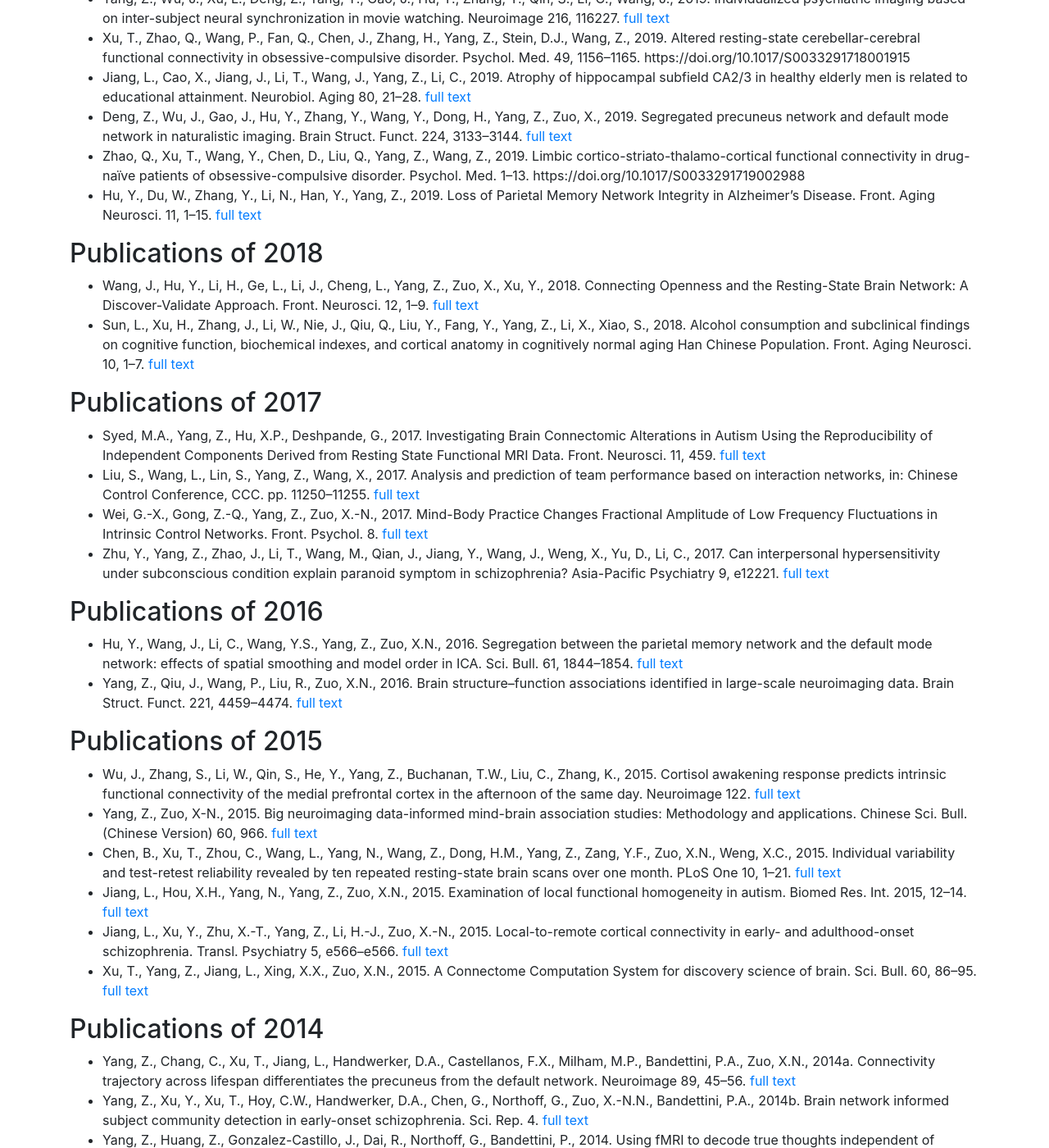
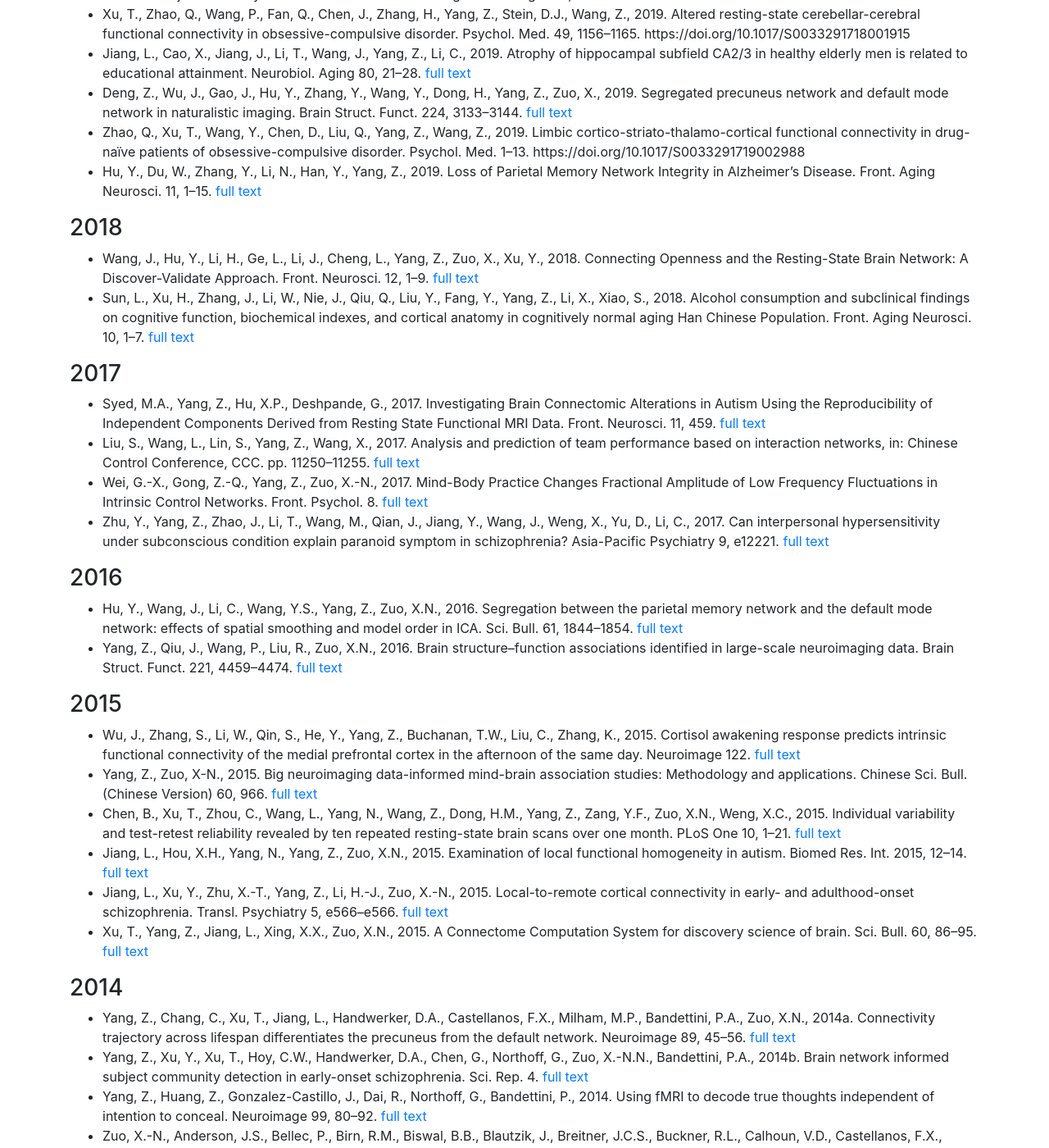
Before and after one commit to PHI-group/phi-group.github.io, a Jekyll site: the page built from publications.md, in a window 1280 px wide and 1400 px high, scrolled down 3875 px. Shown: the whole window at 82% size. Built offline with Jekyll 4.4.1, drawn with Linux system fonts in a browser that asks for light colours; some of the changed text lies outside the part shown.

Commit message:
adjusted format of publication page

```diff
--- a/publications.md
+++ b/publications.md
@@ -2,7 +2,7 @@
 layout: default
 title: Publications
 ---
-# Publication Highlights
+## Publication Highlights
 <div class="publication-card-columns">
     {% comment %}
     Sort the publications by date, putting those without dates last
@@ -15,8 +15,8 @@ title: Publications
 </div>
 
 ***
-# Publication list
-## Publications of 2020
+## Publication list
+### 2020
 - Gao, J., Chen, G., Wu, J., Wang, Y., Hu, Y., Xu, T., Zuo, X., Yang, Z., 2020. Reliability map of individual differences reflected in inter-subject correlation in naturalistic imaging. Neuroimage 223, 117277. [full text](https://doi.org/10.1016/j.neuroimage.2020.117277)
 - Cheng, W., Zhang, F., Liu, Z., Zhang, H., Lyu, Y., Xu, H., Hua, Y., Gu, J., Yang, Z., Liu, J., 2020. A psychological health support scheme for medical teams in COVID-19 outbreak and its effectiveness. Gen. Psychiatry 33, e100288. [full text](https://doi.org/10.1136/gpsych-2020-100288)
 - Guo, Q., Hu, Y., Zeng, B., Tang, Y., Li, G., Zhang, T., Wang, Jinhong, Northoff, G., Li, C., Goff, D., Wang, Jijun, Yang, Z., 2020. Parietal memory network and default mode network in first‐episode drug‐naïve schizophrenia: Associations with auditory hallucination. Hum. Brain Mapp. hbm.24923. [full text](https://doi.org/10.1002/hbm.24923)
@@ -24,7 +24,7 @@ title: Publications
 - Cheng, W., Zhang, F., Hua, Y., Yang, Z., Liu, J., 2020. Development of a psychological first-aid model in inpatients with COVID-19 in Wuhan, China. Gen. Psychiatry. [full text](https://doi.org/10.1136/gpsych-2020-100292)
 - Cui, H., Zhang, B., Li, W., Li, H., Pang, J., Hu, Q., Zhang, L., Tang, Y., Yang, Z., Wang, J., Li, C., Northoff, G., 2020. Insula shows abnormal task-evoked and resting-state activity in first-episode drug-naïve generalized anxiety disorder. Depress. Anxiety 37, 632–644. [full text](https://doi.org/10.1002/da.23009)
 
-## Publications of 2019
+### 2019
 
 - Zhang, Y., Xu, L., Hu, Y., Wu, J., Li, C., Wang, J., Yang, Z., 2019. Functional Connectivity Between Sensory-Motor Subnetworks Reflects the Duration of Untreated Psychosis and Predicts Treatment Outcome of First-Episode Drug-Naïve Schizophrenia. Biol. Psychiatry Cogn. Neurosci. Neuroimaging 4, 697–705. [full text](https://doi.org/10.1016/j.bpsc.2019.04.002)
 - Yang, Z., Wu, J., Xu, L., Deng, Z., Tang, Y., Gao, J., Hu, Y., Zhang, Y., Qin, S., Li, C., Wang, J., 2019. Individualized psychiatric imaging based on inter-subject neural synchronization in movie watching. Neuroimage 216, 116227. [full text](https://doi.org/10.1016/j.neuroimage.2019.116227)
@@ -34,24 +34,24 @@ title: Publications
 - Zhao, Q., Xu, T., Wang, Y., Chen, D., Liu, Q., Yang, Z., Wang, Z., 2019. Limbic cortico-striato-thalamo-cortical functional connectivity in drug-naïve patients of obsessive-compulsive disorder. Psychol. Med. 1–13. https://doi.org/10.1017/S0033291719002988
 - Hu, Y., Du, W., Zhang, Y., Li, N., Han, Y., Yang, Z., 2019. Loss of Parietal Memory Network Integrity in Alzheimer’s Disease. Front. Aging Neurosci. 11, 1–15. [full text](https://doi.org/10.3389/fnagi.2019.00067)
 
-## Publications of 2018
+### 2018
 
 - Wang, J., Hu, Y., Li, H., Ge, L., Li, J., Cheng, L., Yang, Z., Zuo, X., Xu, Y., 2018. Connecting Openness and the Resting-State Brain Network: A Discover-Validate Approach. Front. Neurosci. 12, 1–9. [full text](https://doi.org/10.3389/fnins.2018.00762)
 - Sun, L., Xu, H., Zhang, J., Li, W., Nie, J., Qiu, Q., Liu, Y., Fang, Y., Yang, Z., Li, X., Xiao, S., 2018. Alcohol consumption and subclinical findings on cognitive function, biochemical indexes, and cortical anatomy in cognitively normal aging Han Chinese Population. Front. Aging Neurosci. 10, 1–7. [full text](https://doi.org/10.3389/fnagi.2018.00182)
 
-## Publications of 2017
+### 2017
 
 - Syed, M.A., Yang, Z., Hu, X.P., Deshpande, G., 2017. Investigating Brain Connectomic Alterations in Autism Using the Reproducibility of Independent Components Derived from Resting State Functional MRI Data. Front. Neurosci. 11, 459. [full text](https://doi.org/10.3389/fnins.2017.0045)
 - Liu, S., Wang, L., Lin, S., Yang, Z., Wang, X., 2017. Analysis and prediction of team performance based on interaction networks, in: Chinese Control Conference, CCC. pp. 11250–11255. [full text](https://doi.org/10.23919/ChiCC.2017.8029151)
 - Wei, G.-X., Gong, Z.-Q., Yang, Z., Zuo, X.-N., 2017. Mind-Body Practice Changes Fractional Amplitude of Low Frequency Fluctuations in Intrinsic Control Networks. Front. Psychol. 8. [full text](https://doi.org/10.3389/fpsyg.2017.01049)
 - Zhu, Y., Yang, Z., Zhao, J., Li, T., Wang, M., Qian, J., Jiang, Y., Wang, J., Weng, X., Yu, D., Li, C., 2017. Can interpersonal hypersensitivity under subconscious condition explain paranoid symptom in schizophrenia? Asia-Pacific Psychiatry 9, e12221. [full text](https://doi.org/10.1111/appy.12221)
 
-## Publications of 2016
+### 2016
 
 - Hu, Y., Wang, J., Li, C., Wang, Y.S., Yang, Z., Zuo, X.N., 2016. Segregation between the parietal memory network and the default mode network: effects of spatial smoothing and model order in ICA. Sci. Bull. 61, 1844–1854. [full text](https://doi.org/10.1007/s11434-016-1202-z)
 - Yang, Z., Qiu, J., Wang, P., Liu, R., Zuo, X.N., 2016. Brain structure–function associations identified in large-scale neuroimaging data. Brain Struct. Funct. 221, 4459–4474. [full text](https://doi.org/10.1007/s00429-015-1177-6)
 
-## Publications of 2015
+### 2015
 
 - Wu, J., Zhang, S., Li, W., Qin, S., He, Y., Yang, Z., Buchanan, T.W., Liu, C., Zhang, K., 2015. Cortisol awakening response predicts intrinsic functional connectivity of the medial prefrontal cortex in the afternoon of the same day. Neuroimage 122. [full text](https://doi.org/10.1016/j.neuroimage.2015.08.016)
 - Yang, Z., Zuo, X-N., 2015. Big neuroimaging data-informed mind-brain association studies: Methodology and applications. Chinese Sci. Bull. (Chinese Version) 60, 966. [full text](https://doi.org/10.1360/N972014-00806)
@@ -60,7 +60,7 @@ title: Publications
 - Jiang, L., Xu, Y., Zhu, X.-T., Yang, Z., Li, H.-J., Zuo, X.-N., 2015. Local-to-remote cortical connectivity in early- and adulthood-onset schizophrenia. Transl. Psychiatry 5, e566–e566. [full text](https://doi.org/10.1038/tp.2015.59)
 - Xu, T., Yang, Z., Jiang, L., Xing, X.X., Zuo, X.N., 2015. A Connectome Computation System for discovery science of brain. Sci. Bull. 60, 86–95. [full text](https://doi.org/10.1007/s11434-014-0698-3)
 
-## Publications of 2014
+### 2014
 
 - Yang, Z., Chang, C., Xu, T., Jiang, L., Handwerker, D.A., Castellanos, F.X., Milham, M.P., Bandettini, P.A., Zuo, X.N., 2014a. Connectivity trajectory across lifespan differentiates the precuneus from the default network. Neuroimage 89, 45–56. [full text](https://doi.org/10.1016/j.neuroimage.2013.10.039)
 - Yang, Z., Xu, Y., Xu, T., Hoy, C.W., Handwerker, D.A., Chen, G., Northoff, G., Zuo, X.-N.N., Bandettini, P.A., 2014b. Brain network informed subject community detection in early-onset schizophrenia. Sci. Rep. 4. [full text](https://doi.org/10.1038/srep05549)
@@ -72,7 +72,7 @@ title: Publications
 - Wei, G.X., Dong, H.M., Yang, Z., Luo, J., Zuo, X.N., 2014. Tai Chi Chuan optimizes the functional organization of the intrinsic human brain architecture in older adults. Front. Aging Neurosci. 6, 1–10. [full text](https://doi.org/10.3389/fnagi.2014.00074)
 - Yang, Z., Wu, P., Weng, X., Bandettini, P.A., 2014. Cerebellum engages in automation of verb-generation skill. J. Integr. Neurosci. 13, 1–17. [full text](https://doi.org/10.1142/S0219635214500010)
 
-## Publications of 2013
+### 2013
 
 - Wang, M., Zhao, J., Qian, J., Zhu, Y., Yang, Z., Jiang, Y., Wang, J., Du, Y., Weng, X., Li, C., 2013. Binocular rivalry in children with schizophrenia: the conscious and unconscious cognitive processing of interpersonal information. Shanghai Arch. Psychiatry 25, 157–164. [full text](https://doi.org/10.3969/j.issn.1002-0829.2013.03.005)
 - Li, S., Lee, K., Zhao, J., Yang, Z., He, S., Weng, X., 2013. Neural competition as a developmental process: Early hemispheric specialization for word processing delays specialization for face processing. Neuropsychologia 51, 950–959. [full text](https://doi.org/10.1016/j.neuropsychologia.2013.02.006)
@@ -80,7 +80,7 @@ title: Publications
 - Wei, G.X., Xu, T., Fan, F.M., Dong, H.M., Jiang, L.L., Li, H.J., Yang, Z., Luo, J., Zuo, X.N., 2013. Can Taichi Reshape the Brain? A Brain Morphometry Study. PLoS One 8. [full text](https://doi.org/10.1371/journal.pone.0061038)
 - Zuo, X-N., Xu, T., Jiang, L., Yang, Z., Cao, X.Y., He, Y., Zang, Y.F., Castellanos, F.X., Milham, M.P., 2013. Toward reliable characterization of functional homogeneity in the human brain: Preprocessing, scan duration, imaging resolution and computational space. Neuroimage 65, 374–386. [full text](https://doi.org/10.1016/j.neuroimage.2012.10.017)
 
-## Publications of 2012 and before
+### 2012 and before
 
 - Yang, Z., Zuo, X.N., Wang, P., Li, Z., LaConte, S.M., Bandettini, P.A., Hu, X.P., 2012. Generalized RAICAR: Discover homogeneous subject (sub)groups by reproducibility of their intrinsic connectivity networks. Neuroimage 63, 403–414. [full text](https://doi.org/10.1016/j.neuroimage.2012.06.060)
 - Liu, C.H., Li, F., Li, S.F., Wang, Y.J., Tie, C. Le, Wu, H.Y., Zhou, Z., Zhang, D., Dong, J., Yang, Z., Wang, C.Y., 2012. Abnormal baseline brain activity in bipolar depression: A resting state functional magnetic resonance imaging study. Psychiatry Res. - Neuroimaging 203, 175–179. [full text](https://doi.org/10.1016/j.pscychresns.2012.02.007)
```
